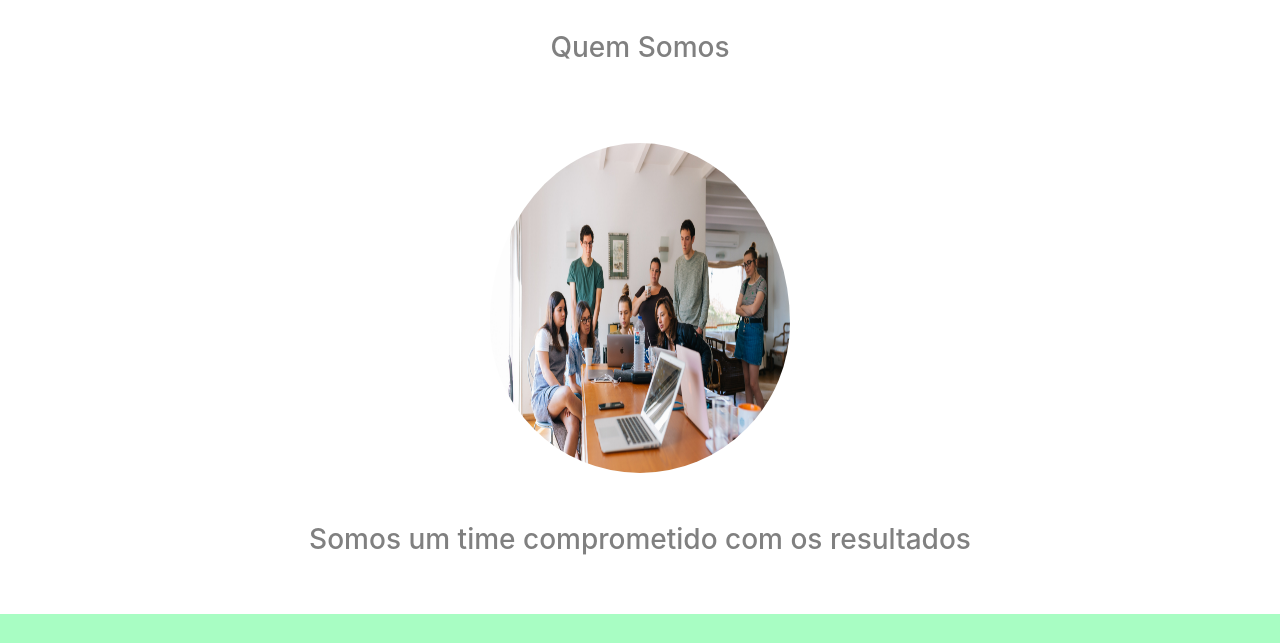
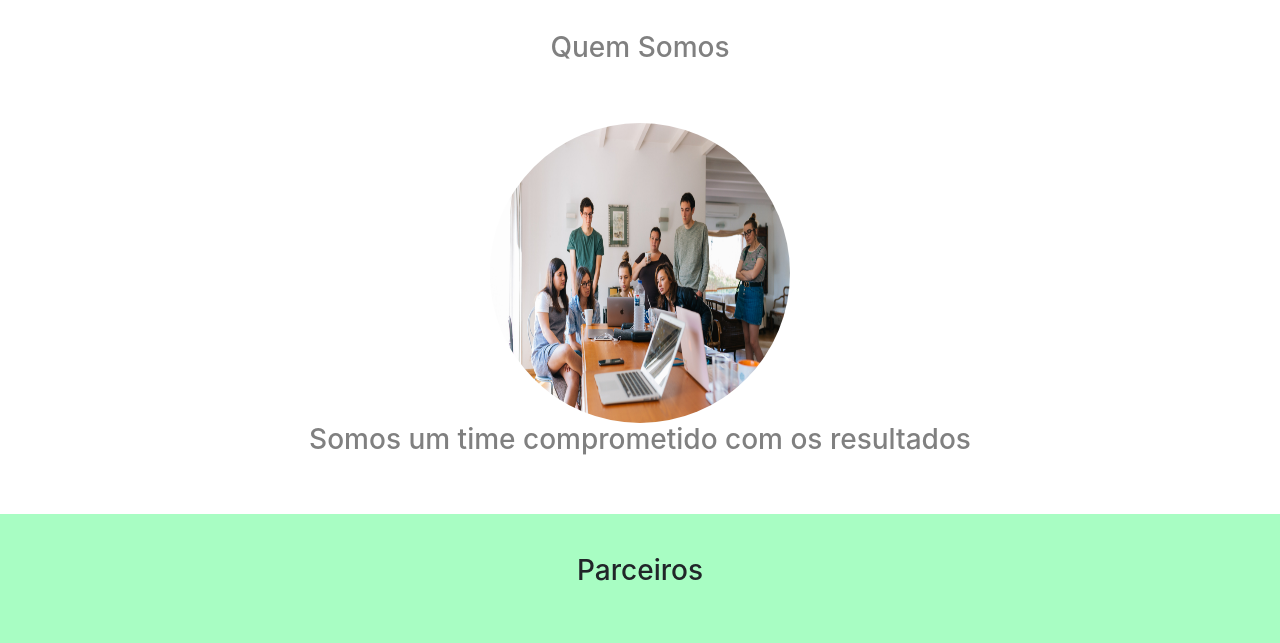
Before and after one commit to maite-marques/a_bootstrap, a plain HTML site: page index.html in a window 1280 px wide. Shown: the part 115-758 px from the top of the page. Drawn offline with Linux system fonts and the light colour scheme.

Commit message:
altura e largura da imagem quem somos

```diff
--- a/index.html
+++ b/index.html
@@ -30,7 +30,7 @@
         <section id="quemsomos">
             <div class="container-fluid quem-somos text-center margin">
                 <h3 class="margin">Quem Somos</h3>
-                    <img src="img/team2.jpg" class="rounded-circle margin" width="300px" height="400px">
+                    <img src="img/team2.jpg" class="rounded-circle" width="300px" height="300px">
                 <h3>Somos um time comprometido com os resultados</h3>
             </div>
         </section>
```
